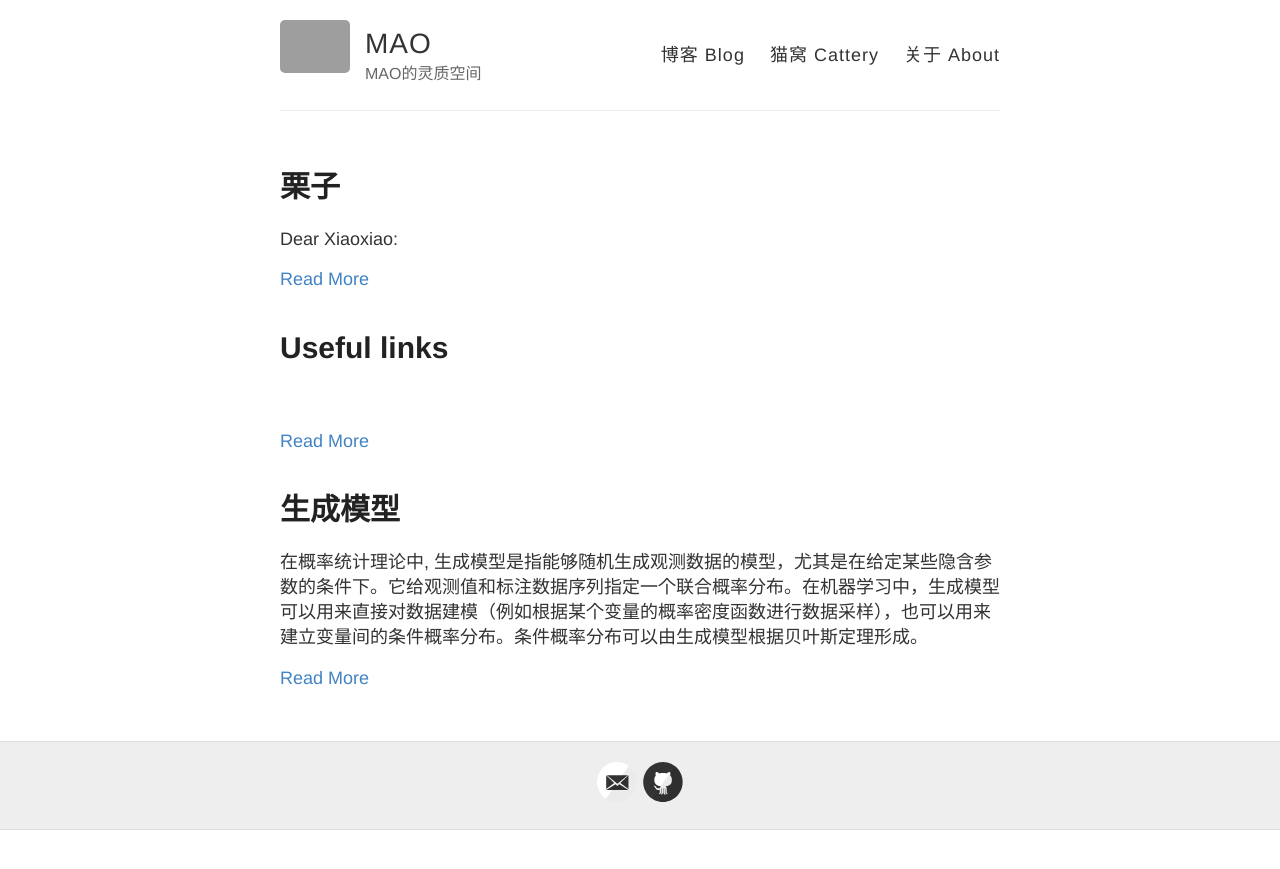
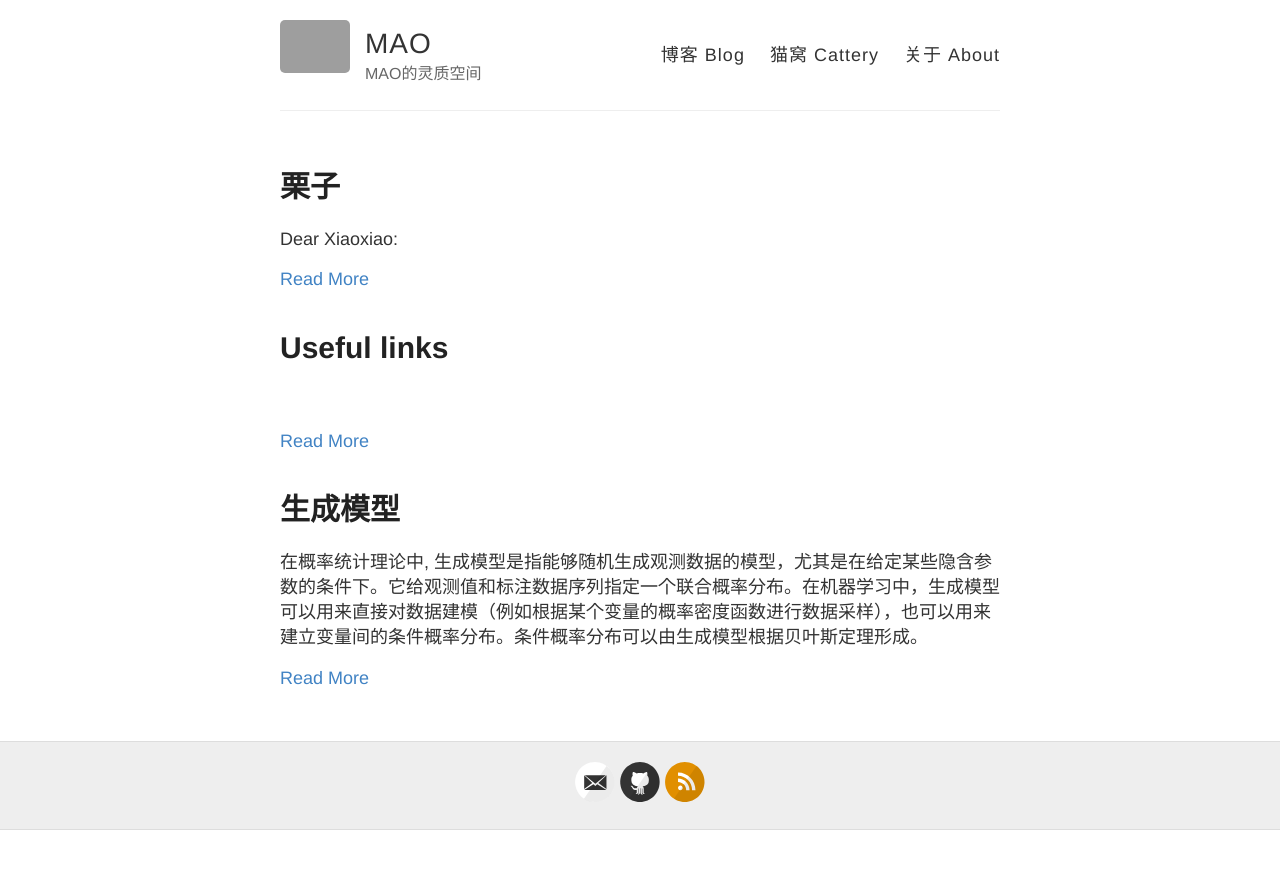
Before and after one commit to RuifMaxx/formalweb, a Jekyll site: the page built from cattery.md, in a window 1280 px wide. Shown: the top 869 px of the page. Built offline with Jekyll 4.4.1, drawn with Linux system fonts in a browser that asks for light colours; our own code applies the rules of GitHub Pages for plain Markdown files; grey boxes are pictures that could not be loaded.

Commit message:
Update _config.yml

```diff
--- a/_config.yml
+++ b/_config.yml
@@ -31,7 +31,7 @@ footer-links:
   instagram:
   linkedin:
   pinterest:
-  rss: # just type anything here for a working RSS icon
+  rss:  1# just type anything here for a working RSS icon
   twitter: #jekyllrb
   stackoverflow: # your stackoverflow profile, e.g. "users/50476/bart-kiers"
   youtube: # channel/<your_long_string> or user/<user-name>
@@ -47,7 +47,7 @@ google_analytics:
 
 # Your website URL (e.g. http://barryclark.github.io or http://www.barryclark.co)
 # Used for Sitemap.xml and your RSS feed
-url:
+url: http://ruifmaxx.github.io
 
 # If you're hosting your site at a Project repository on GitHub pages
 # (http://yourusername.github.io/repository-name)
```
